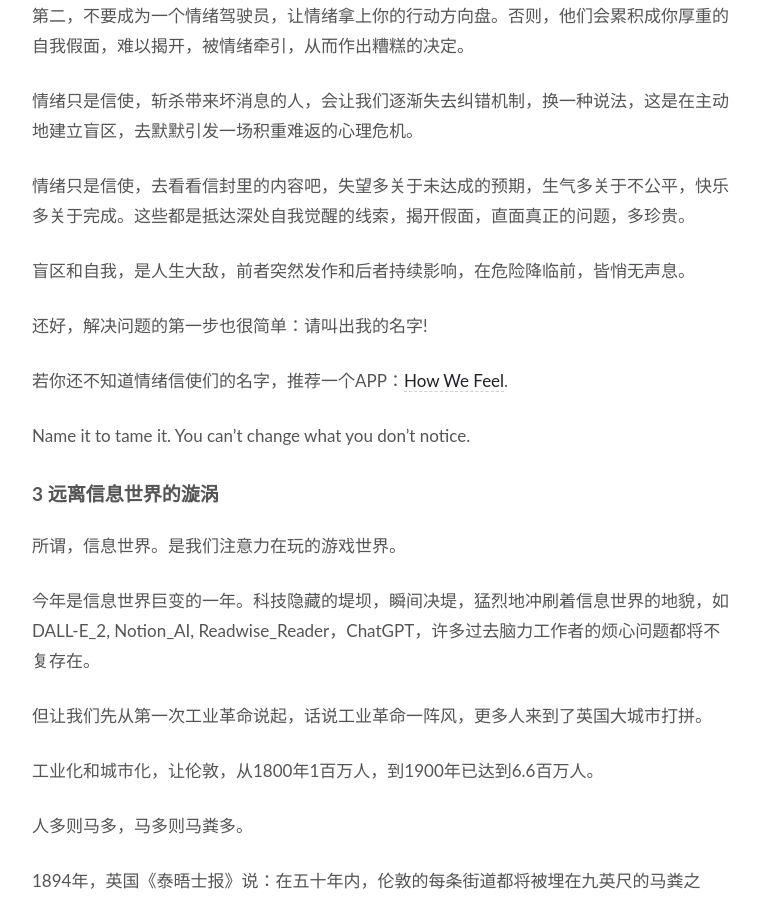
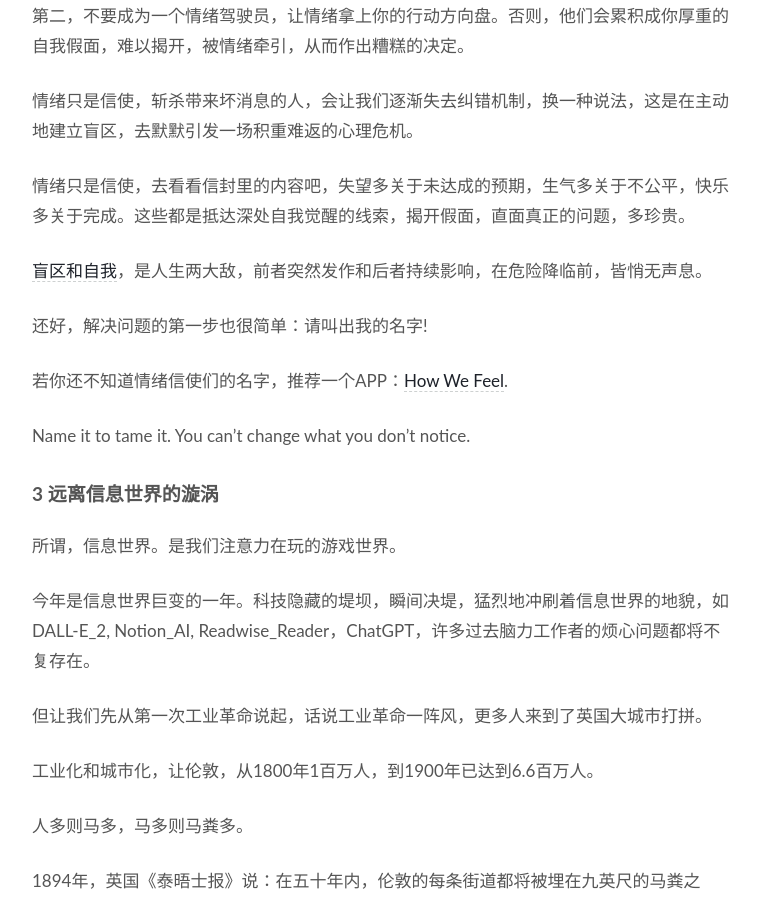
Before and after one commit to WillWang-X/willwang-x.github.io, a Jekyll site: the page built from _posts/blogs/2022-12-31-horse-manure-and-fertile-soil.md, in a window 1280 px wide and 900 px high, scrolled down 4024 px. Shown: the whole window, without its empty margins (258-1017 px from the left). Built offline with Jekyll 4.4.1, drawn with Linux system fonts in a browser that asks for light colours.

Commit message:
Connect Principles_For_Success_(Ray_Dalio) with ego and blind spot

```diff
--- a/_posts/blogs/2022-12-31-horse-manure-and-fertile-soil.md
+++ b/_posts/blogs/2022-12-31-horse-manure-and-fertile-soil.md
@@ -125,7 +125,7 @@ published: true
 
 情绪只是信使，去看看信封里的内容吧，失望多关于未达成的预期，生气多关于不公平，快乐多关于完成。这些都是抵达深处自我觉醒的线索，揭开假面，直面真正的问题，多珍贵。
 
-盲区和自我，是人生大敌，前者突然发作和后者持续影响，在危险降临前，皆悄无声息。
+[盲区和自我](https://youtu.be/B9XGUpQZY38?t=1049)，是人生两大敌，前者突然发作和后者持续影响，在危险降临前，皆悄无声息。
 
 还好，解决问题的第一步也很简单：请叫出我的名字!
 
```
